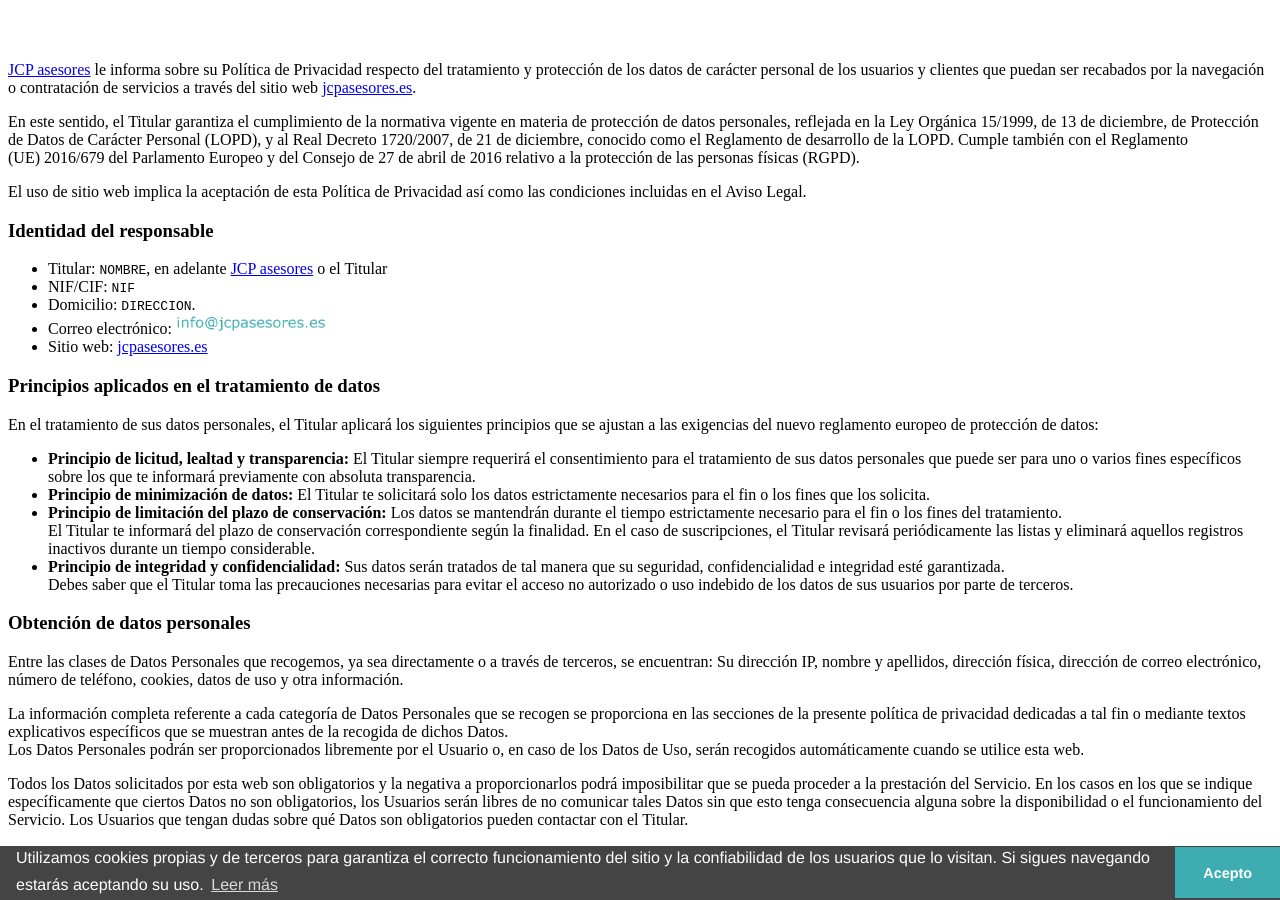
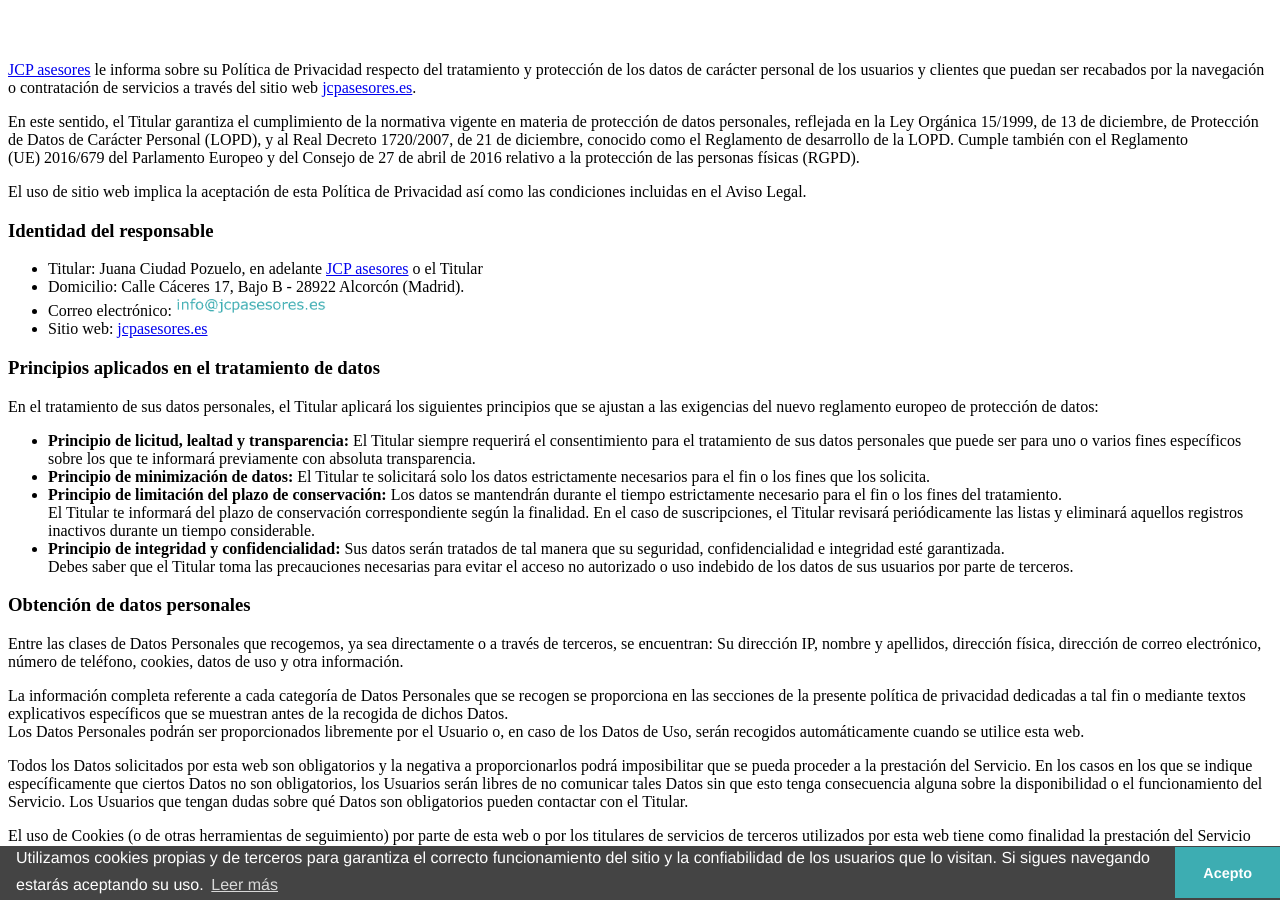
Before and after one commit to MpCity/MpCity.github.io, a Jekyll site: the page built from politica-de-privacidad.html, in a window 1280 px wide and 900 px high, scrolled down 855 px. Built offline with Jekyll 4.4.1, drawn with Linux system fonts in a browser that asks for light colours.

Commit message:
Update politica-de-privacidad.html

```diff
--- a/politica-de-privacidad.html
+++ b/politica-de-privacidad.html
@@ -11,9 +11,9 @@
   <p>El uso de sitio web implica la aceptaci&oacute;n de esta Pol&iacute;tica de Privacidad as&iacute; como las condiciones incluidas en el Aviso Legal.</p>
   <h3 id="identidad-del-responsable">Identidad del responsable</h3>
   <ul>
-  <li>Titular:&nbsp;<code>NOMBRE</code>, en adelante <a href="https://jcpasesores.es">JCP asesores</a> o el Titular</li>
-  <li>NIF/CIF:&nbsp;<code>NIF</code></li>
-  <li>Domicilio:&nbsp;<code>DIRECCION</code>.</li>
+  <li>Titular:&nbsp;Juana Ciudad Pozuelo, en adelante <a href="https://jcpasesores.es">JCP asesores</a> o el Titular</li>
+  <!--<li>NIF:&nbsp;</li>-->
+  <li>Domicilio:&nbsp;Calle Cáceres 17, Bajo B - 28922 Alcorcón (Madrid).</li>
   <li>Correo electr&oacute;nico:&nbsp;<img src="/static/liame-blue.png" height="20" width="150" alt="info[arroba]jcpasesores[punto]es"></li>
   <li>Sitio web:&nbsp;<a href="https://jcpasesores.es">jcpasesores.es</a></li>
   </ul>
```
